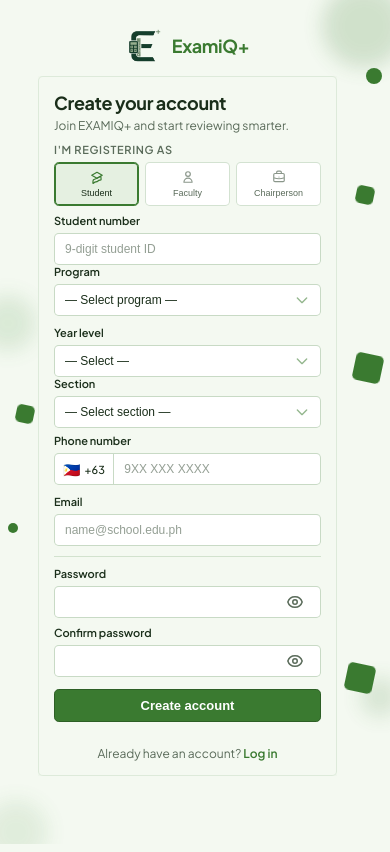
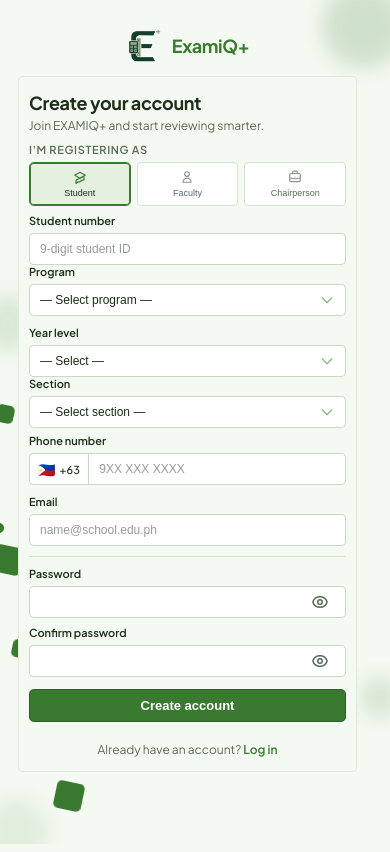
Before and after one commit to RusselJae/ExamiQ-, a Django app: page /accounts/signup/ in a window 390 px wide. Run offline with Django 5.2, Linux system fonts and the light colour scheme; data comes from the database, SQL or seed files in the repository.

Commit message:
Update landing css

```diff
--- a/static/css/landing.css
+++ b/static/css/landing.css
@@ -216,14 +257,12 @@ html {
         height: 28px;
     }
 
-    .landing-shape--c2 { top: 62%; left: 2%; right: auto; }
-    .landing-shape--c3 { bottom: 8%; right: 2%; left: auto; }
-    .landing-shape--c4 { top: 8%; right: 2%; left: auto; }
-    .landing-shape--c5 { bottom: 20%; left: 4%; right: auto; }
-    .landing-shape--s1 { top: 22%; right: 4%; left: auto; }
-    .landing-shape--s2 { top: 48%; left: 4%; right: auto; }
-    .landing-shape--s3 { bottom: 18%; right: 4%; left: auto; }
-    .landing-shape--s4 { top: 42%; right: 2%; left: auto; }
+    .landing-shape--c2 { top: 62%; left: -6px; right: auto; }
+    .landing-shape--c4 { top: auto; bottom: 10%; left: 8%; right: auto; }
+    .landing-shape--s1 { top: auto; bottom: 22%; left: 3%; right: auto; }
+    .landing-shape--s2 { top: 48%; left: -4px; right: auto; }
+    .landing-shape--s3 { bottom: 4%; left: 14%; right: auto; }
+    .landing-shape--s4 { top: auto; bottom: 32%; left: -6px; right: auto; }
 
     .landing-glyph {
         display: none;
@@ -836,30 +875,33 @@ html:has(body.auth-page) {
     display: flex;
     align-items: center;
     justify-content: center;
-    padding: 0.75rem clamp(1rem, 4vw, 2rem) 1.25rem;
+    padding: 0.75rem 10px 1.25rem;
+    box-sizing: border-box;
 }
 
 .auth-page__column {
     width: 100%;
-    max-width: 32rem;
+    max-width: min(32rem, calc(100vw - 20px));
     display: flex;
     flex-direction: column;
     align-items: stretch;
     gap: 0.875rem;
+    box-sizing: border-box;
 }
 
 .auth-page__card {
     width: 100%;
-    max-width: 32rem;
+    max-width: none;
     background: #f4f9f1;
-    border: none;
+    border: 1px solid var(--landing-border);
     border-radius: var(--landing-radius);
-    padding: 1.25rem 1.5rem;
+    padding: 1.25rem 10px;
     box-shadow: none;
+    box-sizing: border-box;
 }
 
 .auth-page__card--signup {
-    max-width: 32rem;
+    max-width: none;
 }
 
 @media (max-height: 700px) {
@@ -887,7 +929,8 @@ html:has(body.auth-page) {
     text-align: center;
     font-size: 0.875rem;
     color: var(--landing-text-muted);
-    margin: 0;
+    margin: 1.5rem 0 0;
+    padding-top: 0;
 }
 
 .auth-page__footer a {
@@ -911,12 +954,27 @@ html:has(body.auth-page) {
     border: 1px solid rgba(58, 122, 48, 0.28);
     border-radius: var(--landing-radius);
     color: var(--landing-text);
-    padding: 0.625rem 0.875rem;
+    padding: 0 0.875rem;
     font-size: 0.875rem;
     width: 100%;
     appearance: none;
+    height: 2.5rem;
     min-height: 2.5rem;
     box-sizing: border-box;
+    line-height: 1.25;
+}
+
+.auth-page .auth-field__input--password {
+    padding-right: 2.75rem;
+}
+
+.auth-page .auth-password-wrap {
+    display: block;
+}
+
+.auth-page .auth-password-wrap .auth-field__input--password {
+    height: 2.5rem;
+    min-height: 2.5rem;
 }
 
 .auth-page select.auth-field__input {
@@ -968,6 +1026,7 @@ html:has(body.auth-page) {
 .auth-page .auth-btn-submit {
     width: 100%;
     margin-top: 0.375rem;
+    margin-bottom: 0.25rem;
     padding: 0.6875rem 1rem;
     font-size: 0.9375rem;
     font-weight: 600;
@@ -1216,6 +1276,10 @@ html:has(body.auth-page) {
 }
 
 @media (max-width: 639px) {
+    .auth-page:has(.auth-page__card--signup) {
+        overflow-y: auto;
+    }
+
     .auth-page {
         overflow-y: hidden;
     }
@@ -1226,6 +1290,11 @@ html:has(body.auth-page) {
         min-height: 100dvh;
         max-height: 100dvh;
         overflow: hidden;
+    }
+
+    .auth-page__viewport:has(.auth-page__card--signup) {
+        max-height: none;
+        overflow: visible;
     }
 
     .auth-page__main {
@@ -1237,12 +1306,17 @@ html:has(body.auth-page) {
         flex-direction: column;
         align-items: center;
         justify-content: flex-start;
-        padding: 0.5rem 15px 1rem;
+        padding: 0.5rem 10px 1rem;
+    }
+
+    .auth-page__main:has(.auth-page__card--signup) {
+        overflow: visible;
+        min-height: auto;
     }
 
     .auth-page__column {
-        width: min(20rem, calc(100% - 30px));
-        max-width: calc(100% - 30px);
+        width: 100%;
+        max-width: calc(100vw - 20px);
         flex: 0 1 auto;
         min-height: 0;
         max-height: calc(100dvh - 5.5rem);
@@ -1251,8 +1325,13 @@ html:has(body.auth-page) {
         align-self: center;
         overflow-y: auto;
         overflow-x: hidden;
-        scrollbar-gutter: stable;
+        scrollbar-gutter: auto;
         box-sizing: border-box;
+    }
+
+    .auth-page__column:has(.auth-page__card--signup) {
+        max-height: none;
+        overflow-y: visible;
     }
 
     .auth-page__card,
@@ -1261,9 +1340,9 @@ html:has(body.auth-page) {
         max-width: none;
         max-height: none;
         overflow: visible;
-        padding: 1rem 15px;
+        padding: 1rem 10px;
         border: 1px solid var(--landing-border);
-        box-shadow: var(--landing-shadow);
+        box-shadow: none;
         box-sizing: border-box;
         min-width: 0;
     }
@@ -1271,14 +1350,14 @@ html:has(body.auth-page) {
     .auth-page__footer {
         width: 100%;
         text-align: center;
-        margin-top: 0.75rem;
-        padding-top: 0.75rem;
+        margin-top: 1rem;
+        padding-top: 0;
     }
 
     .auth-page__nav {
         padding-bottom: 0.25rem;
-        padding-left: 15px;
-        padding-right: 15px;
+        padding-left: 10px;
+        padding-right: 10px;
     }
 
     .auth-page__nav-inner {
@@ -1301,8 +1380,18 @@ html:has(body.auth-page) {
     .auth-page .auth-field__input,
     .auth-page .auth-field__input--password,
     .auth-page select.auth-field__input {
-        padding: 0.5rem 0.75rem;
+        padding: 0 0.75rem;
         font-size: 0.8125rem;
+        height: 2.25rem;
+        min-height: 2.25rem;
+    }
+
+    .auth-page .auth-field__input--password {
+        padding-right: 2.5rem;
+    }
+
+    .auth-page .auth-password-wrap .auth-field__input--password {
+        height: 2.25rem;
         min-height: 2.25rem;
     }
 
@@ -1407,18 +1506,18 @@ html:has(body.auth-page) {
 
     .auth-page__card:not(.auth-page__card--signup) .auth-page__footer {
         font-size: 0.975rem;
-        margin-top: 0.8125rem;
-        padding-top: 0.8125rem;
+        margin-top: 1rem;
+        padding-top: 0;
     }
 
     .auth-page__column:has(.auth-page__card--signup) {
-        width: min(22.5rem, calc(100% - 30px));
-        max-width: min(22.5rem, calc(100% - 30px));
+        width: 100%;
+        max-width: calc(100vw - 20px);
         scrollbar-gutter: auto;
     }
 
     .auth-page__card--signup {
-        padding: 0.875rem 15px;
+        padding: 0.875rem 10px;
     }
 
     .auth-page__card--signup .auth-form-row--2 {
@@ -1446,8 +1545,18 @@ html:has(body.auth-page) {
     .auth-page__card--signup .auth-field__input,
     .auth-page__card--signup .auth-field__input--password,
     .auth-page__card--signup select.auth-field__input {
-        padding: 0.4375rem 0.625rem;
+        padding: 0 0.625rem;
         font-size: 0.75rem;
+        height: 2rem;
+        min-height: 2rem;
+    }
+
+    .auth-page__card--signup .auth-field__input--password {
+        padding-right: 2.25rem;
+    }
+
+    .auth-page__card--signup .auth-password-wrap .auth-field__input--password {
+        height: 2rem;
         min-height: 2rem;
     }
 
@@ -1483,5 +1593,7 @@ html:has(body.auth-page) {
 
     .auth-page__card--signup .auth-page__footer {
         font-size: 0.75rem;
-    }
-}
+        margin-top: 1rem;
+        padding-top: 0;
+    }
+}
```
Also changed, not shown: other parts of static/css/landing.css (+57 -4 lines).
